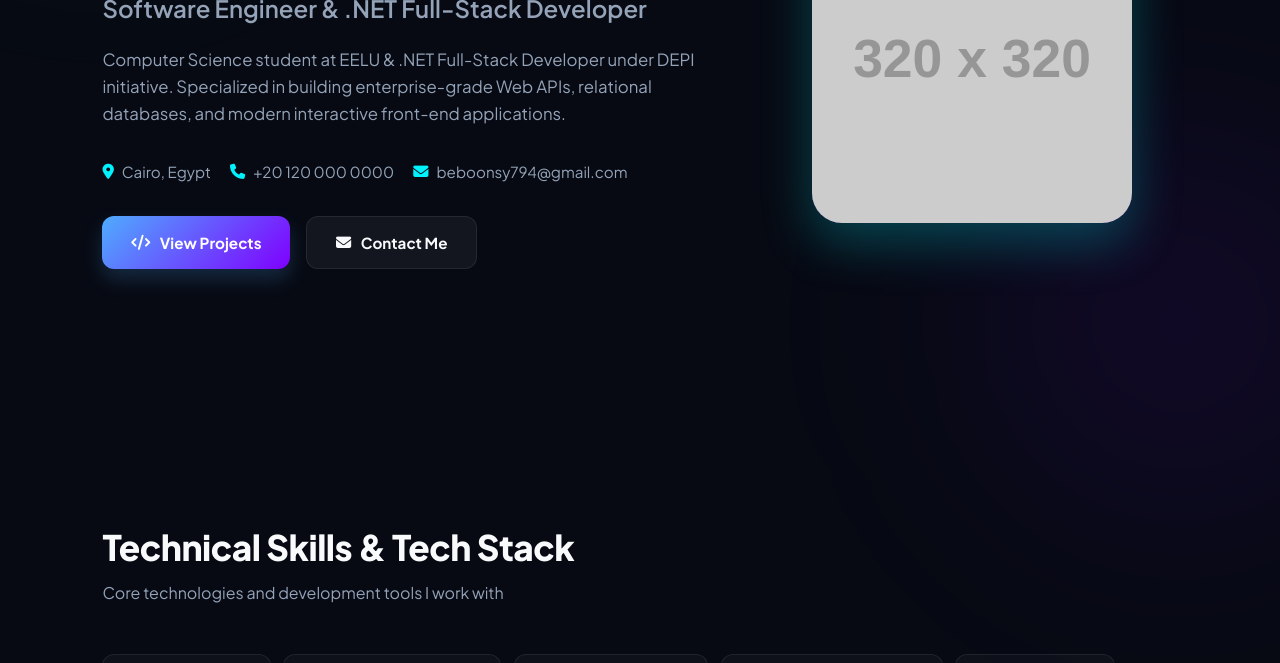
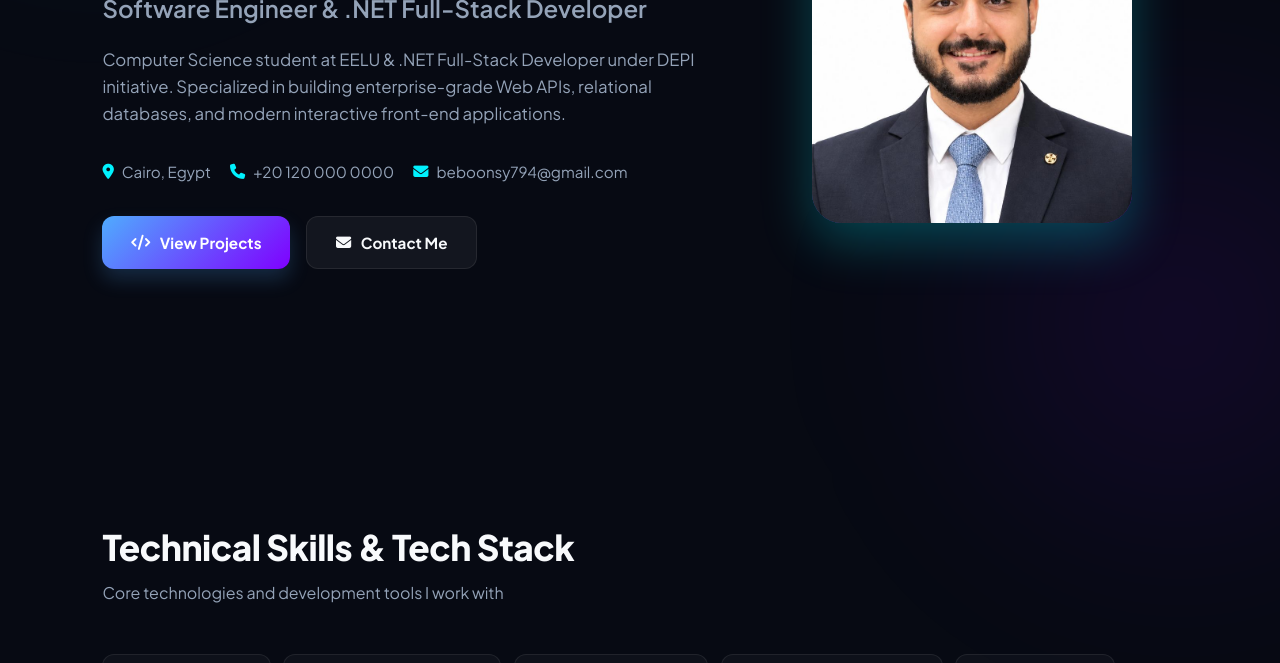
Before and after one commit to beboonsy/portfolio, a plain HTML site: page index.html in a window 1280 px wide. Shown: the part 377-1040 px from the top of the page. Drawn offline with Linux system fonts and the light colour scheme; placeholder pictures from the web are drawn by us.

```diff
--- a/index.html
+++ b/index.html
@@ -477,7 +477,7 @@
     <!-- Personal Photo Box with CSS Zoom & Positioning -->
     <div class="hero-image-container">
       <div class="profile-img-wrapper">
-        <img src="D:/photo/WhatsApp Image 2026-09-29 at 9.43.13 PM.jpeg" alt="Abanoub Onsy Gerges" class="profile-img" onerror="this.src='https://via.placeholder.com/320x320/0f172a/00f2fe?text=Abanoub+Onsy'">
+       <img src="photo portfolio.jpeg" alt="Abanoub Onsy Gerges" class="profile-img">
       </div>
     </div>
   </section>
```
